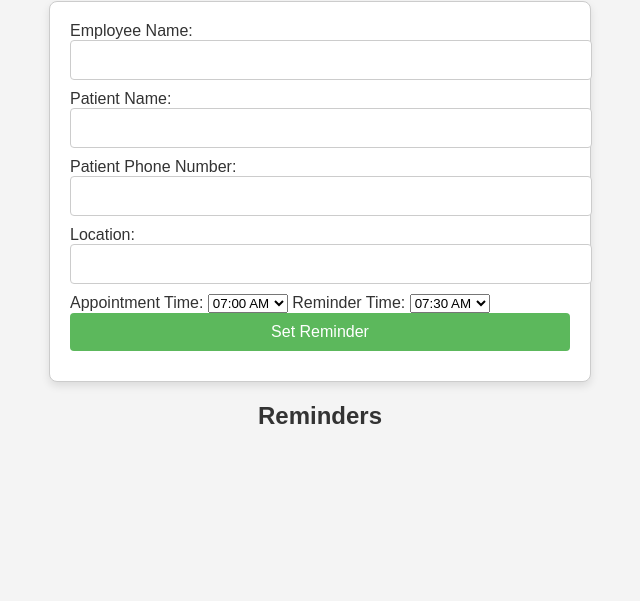
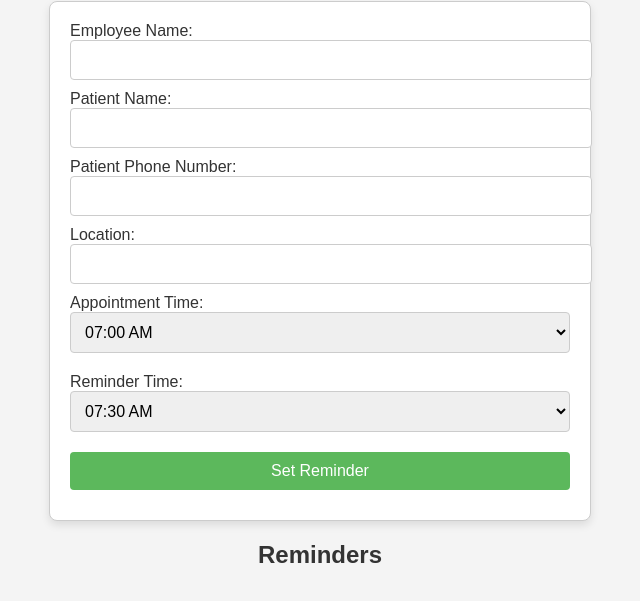
Before and after one commit to Quartz4065/ConfirmAlertSystem, a plain HTML site: page index.html in a window 1280 px wide. Shown: the part 119-720 px from the top of the page, without its empty margins (320-960 px from the left). Drawn offline with Linux system fonts and the light colour scheme.

Commit message:
Update styles.css

```diff
--- a/styles.css
+++ b/styles.css
@@ -25,7 +25,7 @@ h1, h2 {
 }
 
 /* Input field styling */
-input, button {
+input, select, button {
     display: block;
     margin-bottom: 10px;
     width: 100%;
@@ -33,6 +33,11 @@ input, button {
     font-size: 16px;
     border: 1px solid #cccccc; /* Light border */
     border-radius: 4px;
+}
+
+/* Add 1-inch space between the dropdowns and button */
+select {
+    margin-bottom: 20px;
 }
 
 /* Button styling */
```
